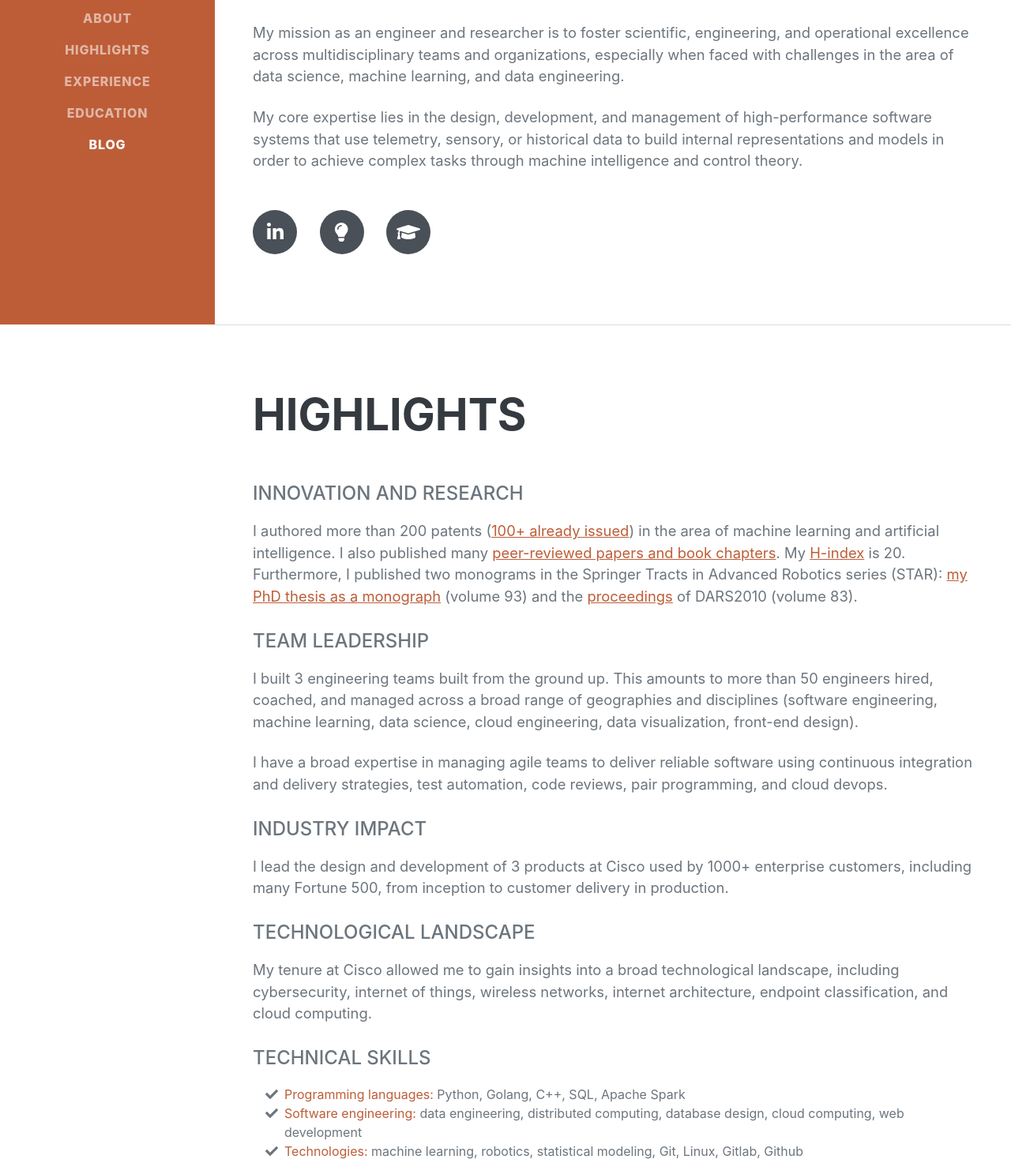
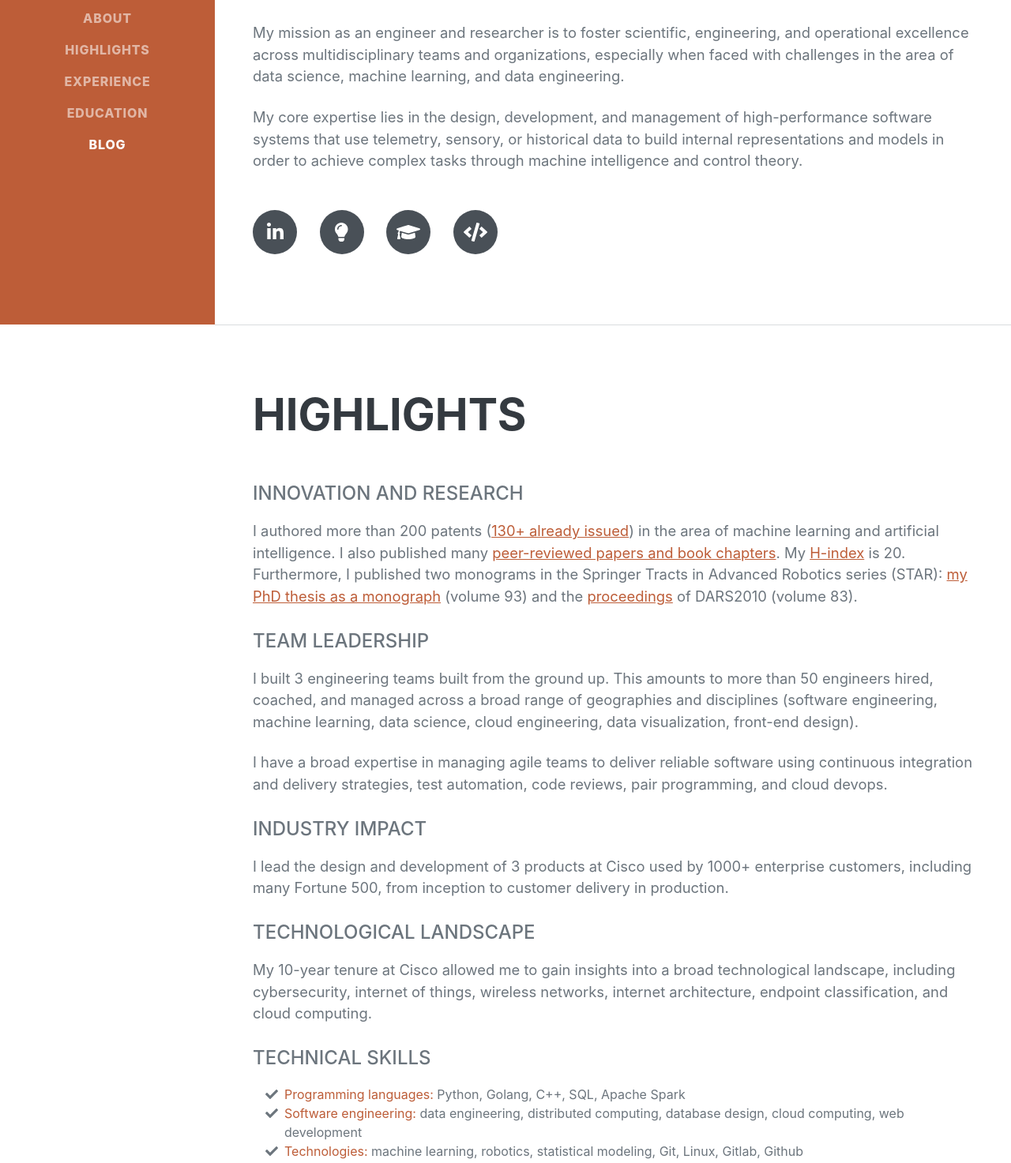
Before and after one commit to gmermoud/gmermoud, a plain HTML site: page public/index.html in a window 1280 px wide. Shown: the part 389-1862 px from the top of the page at 79% size. Drawn offline with nearby package versions, Linux system fonts and the light colour scheme; a web font is replaced by a local one.

Commit message:
Add link to GitHub account and minor text updates

```diff
--- a/public/index.html
+++ b/public/index.html
@@ -69,6 +69,7 @@
                     <a class="social-icon" href="https://gregorymermoud.ch/go/patents"><i
                             class="fa fa-lightbulb"></i></a>
                     <a class="social-icon" href="https://gregorymermoud.ch/go/publications"><i class="fa fa-graduation-cap"></i></a>
+                    <a class="social-icon" href="https://github.com/gmermoud"><i class="fa fa-code"></i></a>
                 </div>
             </div>
         </section>
@@ -78,7 +79,7 @@
             <div class="resume-section-content">
                 <h2 class="mb-5">Highlights</h2>
                 <div class="subheading mb-3">Innovation and Research</div>
-                <p class="lead mb-4">I authored more than 200 patents (<a href="https://gregorymermoud.ch/go/patents">100+ already
+                <p class="lead mb-4">I authored more than 200 patents (<a href="https://gregorymermoud.ch/go/patents">130+ already
                         issued</a>) in the area of machine learning and artificial intelligence. I also published many <a
                         href="https://gregorymermoud.ch/go/publications">peer-reviewed papers and book chapters</a>. My <a
                         href="https://en.wikipedia.org/wiki/H-index">H-index</a> is 20. Furthermore, I published two
@@ -101,7 +102,7 @@
                     customers, including many Fortune 500, from inception to customer delivery in production.
                 </p>
                 <div class="subheading mb-3">Technological Landscape</div>
-                <p class="lead mb-4">My tenure at Cisco allowed me to gain insights into a broad technological landscape,
+                <p class="lead mb-4">My 10-year tenure at Cisco allowed me to gain insights into a broad technological landscape,
                     including cybersecurity, internet of things, wireless networks, internet architecture, endpoint
                     classification, and cloud computing.
                 </p>
```
